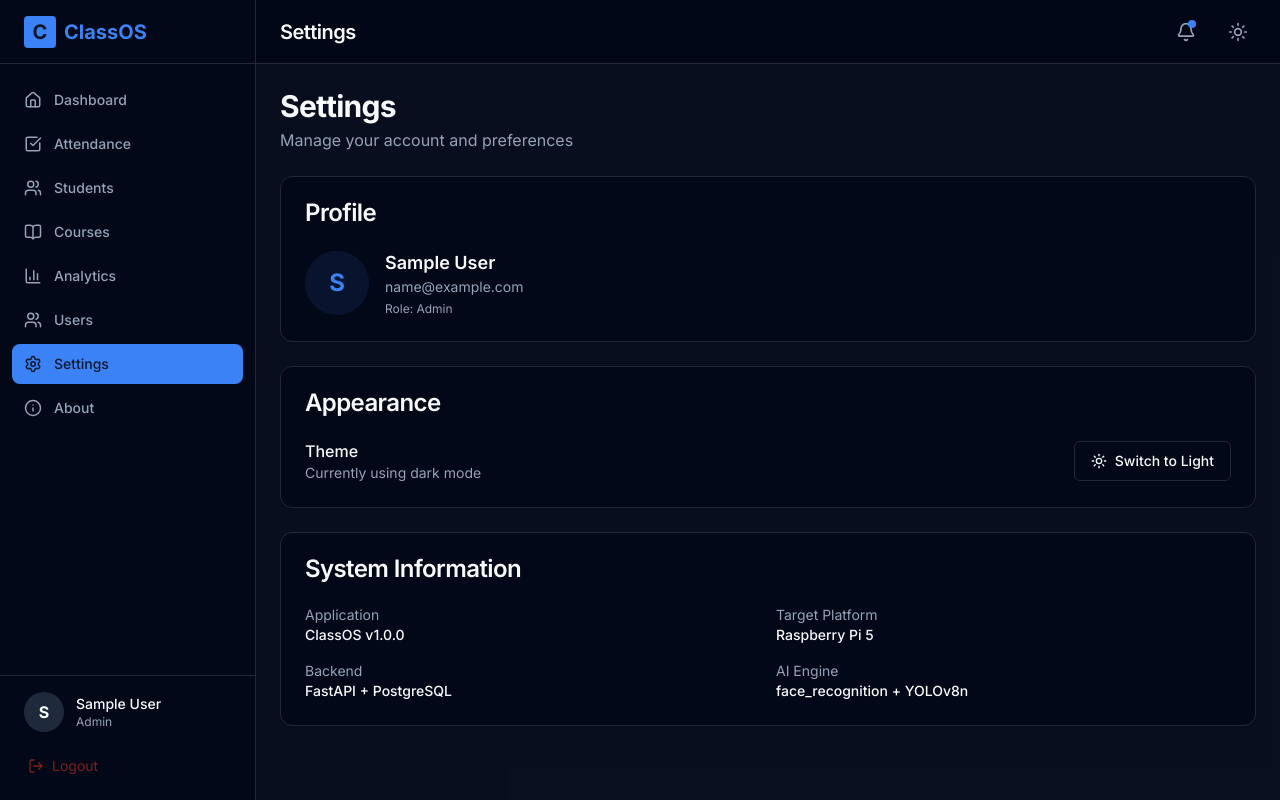
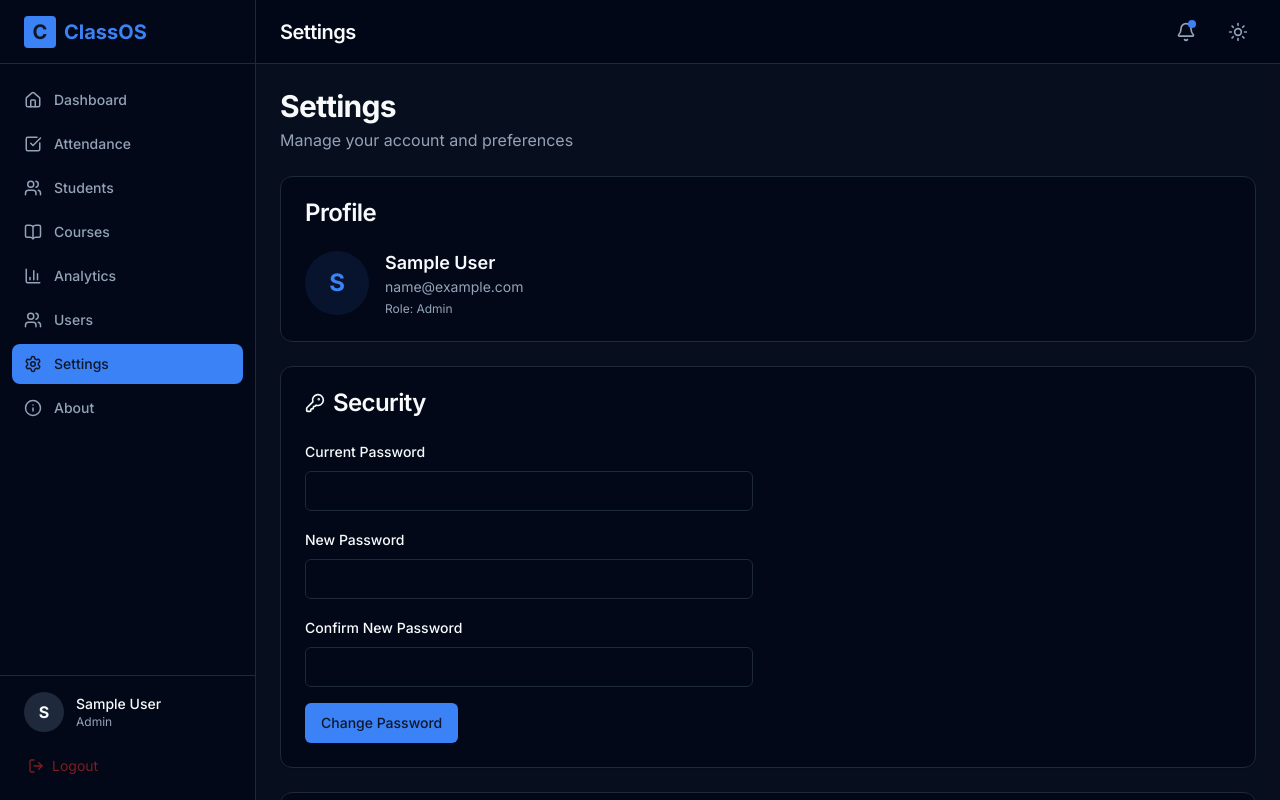
Before and after one commit to AbirHasanArko/ClassOS, a React (Vite) app in the folder frontend/: page /settings in a window 1280 px wide. Built offline with nearby package versions, Linux system fonts and the light colour scheme; sample sign-in values are in the browser's storage.

Commit message:
feat: add password reset feature for users in settings

```diff
--- a/frontend/src/api/users.js
+++ b/frontend/src/api/users.js
@@ -24,3 +24,8 @@ export const deleteUser = async (userId) => {
   const response = await client.delete(`/users/${userId}`);
   return response.data;
 };
+
+export const updatePassword = async (passwordData) => {
+  const response = await client.put('/users/me/password', passwordData);
+  return response.data;
+};
--- a/frontend/src/pages/SettingsPage.jsx
+++ b/frontend/src/pages/SettingsPage.jsx
@@ -1,12 +1,54 @@
+import { useState } from 'react';
 import { Card, CardContent, CardHeader, CardTitle } from '../components/ui/Card';
 import { Button } from '../components/ui/Button';
 import { useTheme } from '../contexts/ThemeContext';
 import { useAuth } from '../contexts/AuthContext';
-import { Moon, Sun, Monitor } from 'lucide-react';
+import { Moon, Sun, Monitor, KeyRound } from 'lucide-react';
+import { updatePassword } from '../api/users';
 
 export const SettingsPage = () => {
   const { theme, toggleTheme } = useTheme();
   const { user } = useAuth();
+
+  const [currentPassword, setCurrentPassword] = useState('');
+  const [newPassword, setNewPassword] = useState('');
+  const [confirmPassword, setConfirmPassword] = useState('');
+  const [isSubmitting, setIsSubmitting] = useState(false);
+  const [message, setMessage] = useState('');
+  const [error, setError] = useState('');
+
+  const handlePasswordChange = async (e) => {
+    e.preventDefault();
+    setMessage('');
+    setError('');
+
+    if (newPassword !== confirmPassword) {
+      setError('New passwords do not match');
+      return;
+    }
+
+    if (newPassword.length < 6) {
+      setError('New password must be at least 6 characters long');
+      return;
+    }
+
+    setIsSubmitting(true);
+    try {
+      await updatePassword({
+        current_password: currentPassword,
+        new_password: newPassword
+      });
+      setMessage('Password updated successfully');
+      setCurrentPassword('');
+      setNewPassword('');
+      setConfirmPassword('');
+    } catch (err) {
+      console.error('Password change failed', err);
+      setError(err?.response?.data?.detail || 'Failed to update password');
+    } finally {
+      setIsSubmitting(false);
+    }
+  };
 
   return (
     <div className="space-y-6">
@@ -31,6 +73,56 @@ export const SettingsPage = () => {
               <p className="text-xs text-muted-foreground capitalize mt-1">Role: {user?.role}</p>
             </div>
           </div>
+        </CardContent>
+      </Card>
+
+      {/* Security Card */}
+      <Card>
+        <CardHeader>
+          <CardTitle className="flex items-center gap-2">
+            <KeyRound className="h-5 w-5" />
+            Security
+          </CardTitle>
+        </CardHeader>
+        <CardContent>
+          <form onSubmit={handlePasswordChange} className="space-y-4 max-w-md">
+            {message && <div className="p-3 bg-green-100 text-green-700 rounded-md text-sm">{message}</div>}
+            {error && <div className="p-3 bg-red-100 text-red-700 rounded-md text-sm">{error}</div>}
+
+            <div className="space-y-2">
+              <label className="text-sm font-medium">Current Password</label>
+              <input
+                type="password"
+                required
+                className="w-full h-10 rounded-md border border-input bg-background px-3 py-2 text-sm focus-visible:outline-none focus-visible:ring-2 focus-visible:ring-ring"
+                value={currentPassword}
+                onChange={(e) => setCurrentPassword(e.target.value)}
+              />
+            </div>
+            <div className="space-y-2">
+              <label className="text-sm font-medium">New Password</label>
+              <input
+                type="password"
+                required
+                className="w-full h-10 rounded-md border border-input bg-background px-3 py-2 text-sm focus-visible:outline-none focus-visible:ring-2 focus-visible:ring-ring"
+                value={newPassword}
+                onChange={(e) => setNewPassword(e.target.value)}
+              />
+            </div>
+            <div className="space-y-2">
+              <label className="text-sm font-medium">Confirm New Password</label>
+              <input
+                type="password"
+                required
+                className="w-full h-10 rounded-md border border-input bg-background px-3 py-2 text-sm focus-visible:outline-none focus-visible:ring-2 focus-visible:ring-ring"
+                value={confirmPassword}
+                onChange={(e) => setConfirmPassword(e.target.value)}
+              />
+            </div>
+            <Button type="submit" disabled={isSubmitting}>
+              {isSubmitting ? 'Updating...' : 'Change Password'}
+            </Button>
+          </form>
         </CardContent>
       </Card>
 
```
Also changed, not shown: 2 other files (tests, documents, lock files or other folders).
